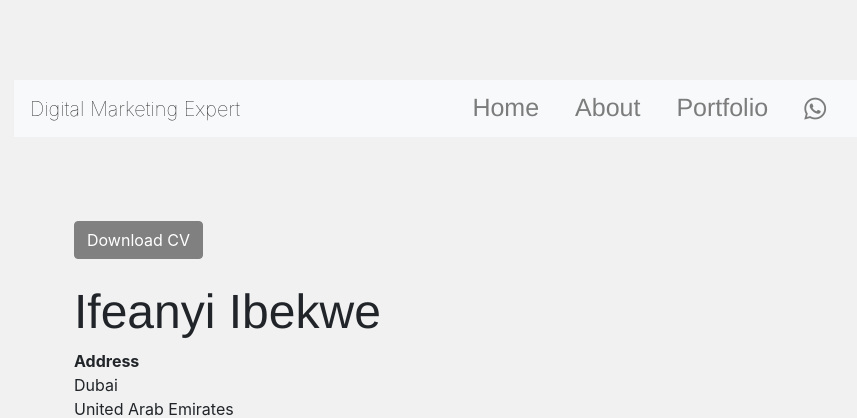
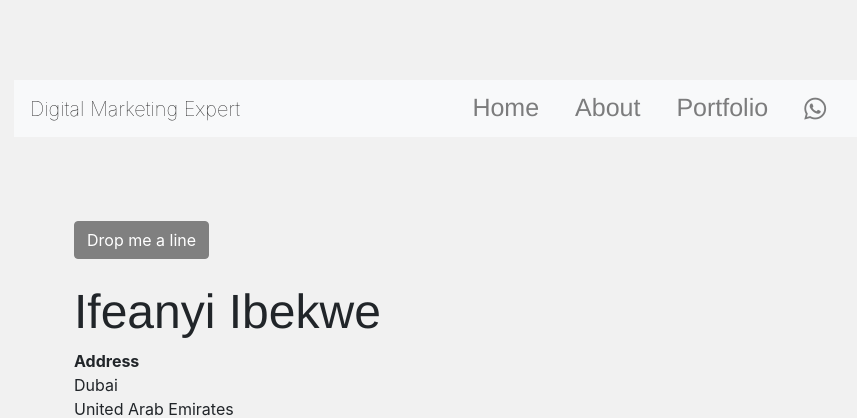
Before and after one commit to IfeanyiIbekwe/ifeanyiibekwe.github.io, a Jekyll site: the page built from portfolio/index.html, in a window 1280 px wide. Shown: the top 418 px of the page, without its empty margins (198-1055 px from the left). Built offline with Jekyll 4.4.1, drawn with Linux system fonts in a browser that asks for light colours.

Commit message:
Update index.html

```diff
--- a/portfolio/index.html
+++ b/portfolio/index.html
@@ -136,7 +136,7 @@
 
     <div class="container mt-4">
 
-        <a href="https://drive.google.com/file/d/1lOOkbjK1h9E5IeKQc_E8hMiXUf6fyxe5/view?usp=sharing" target="_blank" class="btn btn-primary mb-4" title="Download CV as PDF" download="Ifeanyi's_CV">Download CV</a>
+<a href="https://wa.me/9710527427721" target="_blank" class="btn btn-primary mb-4" title="Drop me a line on WhatsApp">Drop me a line</a>
 
         <h1>Ifeanyi Ibekwe</h1>
         <address>
```
